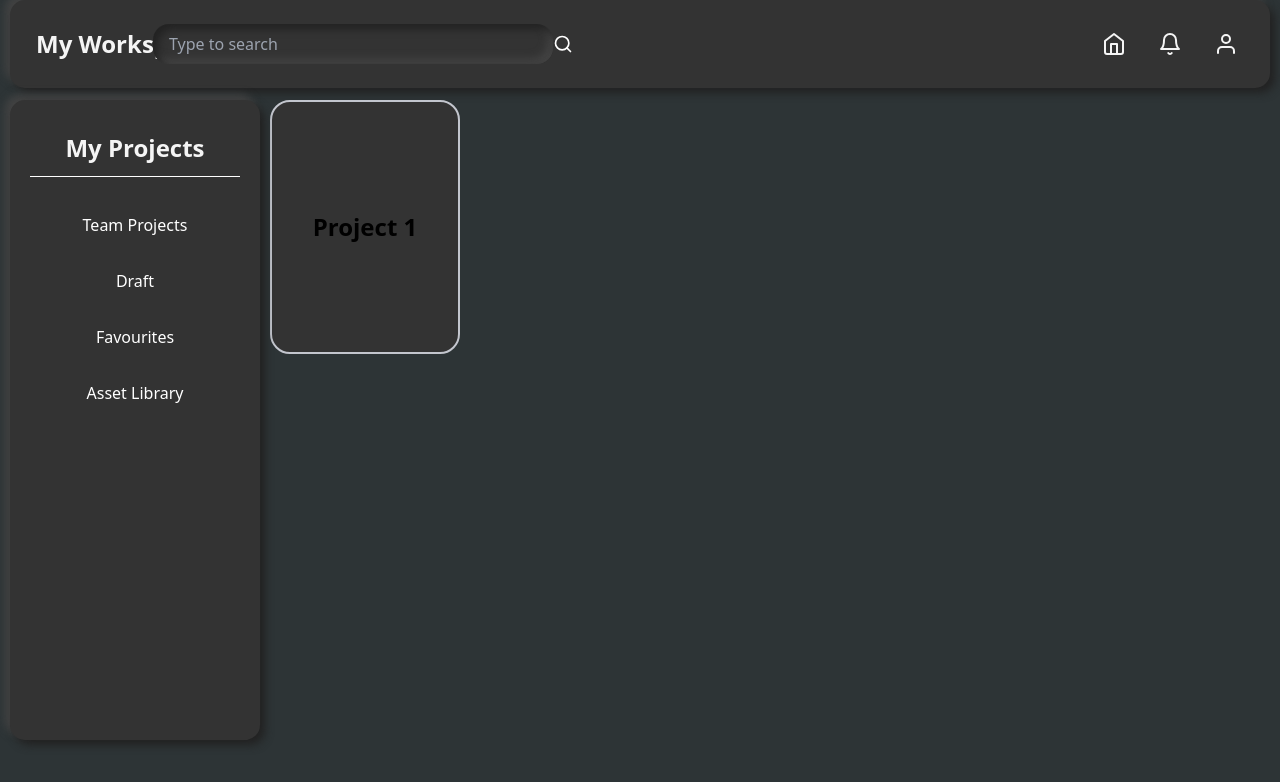
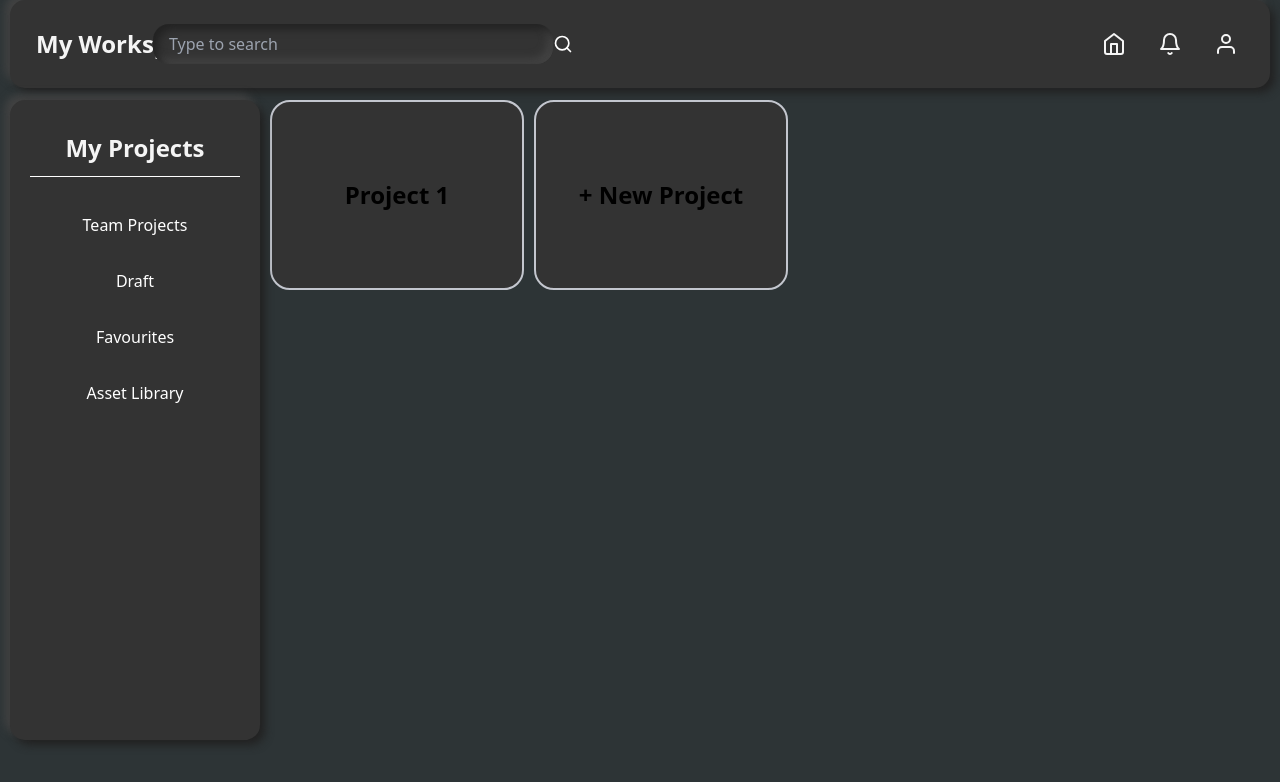
Before and after one commit to GirishMaity/XRC-Assignment, a React (Create React App) app: page /dashboard in a window 1280 px wide. Shown: the top 782 px of the page. Built offline with nearby package versions, Linux system fonts and the light colour scheme.

Commit message:
Modifications in card

```diff
--- a/src/components/Cards4.js
+++ b/src/components/Cards4.js
@@ -2,6 +2,7 @@ import React from "react";
 import styled from "styled-components";
 
 const Container = styled.div`
+  display: flex;
   height: 80vh;
   margin-left: 270px;
   margin-right: 10px;
@@ -9,8 +10,9 @@ const Container = styled.div`
 `;
 
 const Card = styled.div`
-  width: 190px;
-  height: 254px;
+  width: 254px;
+  height: 190px;
+  margin-right: 10px;
   border-radius: 20px;
   background-color: #333;
   position: relative;
@@ -73,7 +75,20 @@ const Cards4 = () => {
         <CardDetails>
           <Text>Project 1</Text>
         </CardDetails>
-        <Button>Github</Button>
+        <Button
+          onClick={() => {
+            window.location.href =
+              "https://github.com/GirishMaity/XRC-Assignment";
+          }}
+        >
+          Github
+        </Button>
+      </Card>
+      <Card>
+        <CardDetails>
+          <Text>+ New Project</Text>
+        </CardDetails>
+        {/* <Button>Github</Button> */}
       </Card>
     </Container>
   );
```
